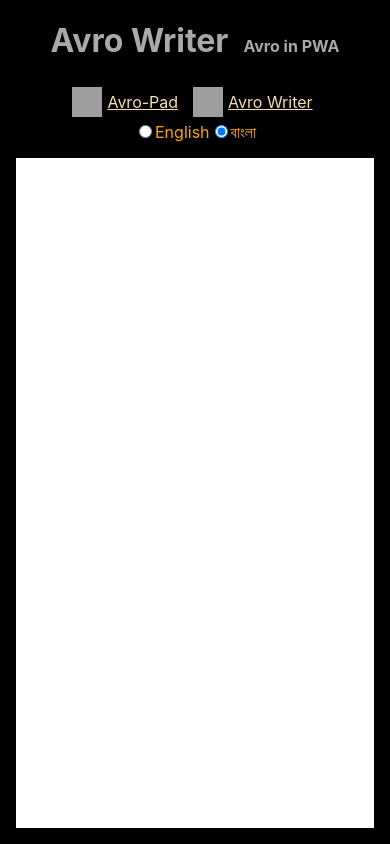
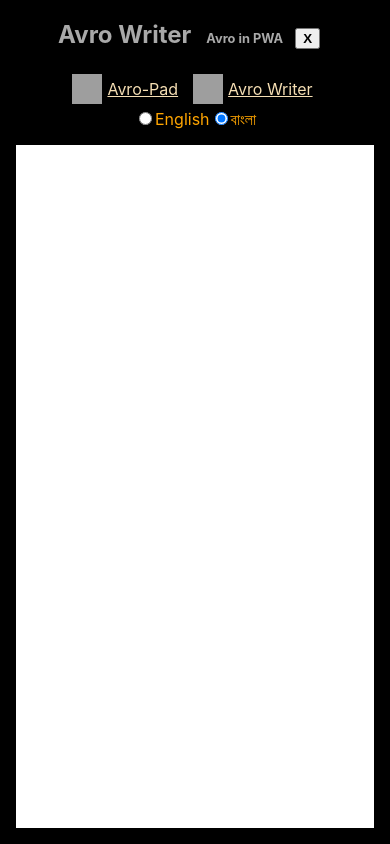
Before and after one commit to ibrahim-13/avro-writer, a React (Create React App) app: page / in a window 390 px wide. Built offline with nearby package versions, Linux system fonts and the light colour scheme; grey boxes are pictures that could not be loaded.

Commit message:
Hidable header for mobile

```diff
--- a/src/App.css
+++ b/src/App.css
@@ -1,11 +1,20 @@
-.heading {
+.header-label {
   text-align: center;
   color: darkgray;
 }
 
-.heading-comment {
-  font-size: 1rem;
+.header-comment {
+  font-size: 0.8rem;
   padding-left: 15px;
+}
+
+.header-cross-btn {
+  display: none;
+}
+
+.header-btn {
+  margin: 10px;
+  font-size: 1.3rem;
 }
 
 .writer {
@@ -58,4 +67,9 @@ textarea.text-area:hover {
   .info-keybinding {
     display: none;
   }
+
+  .header-cross-btn {
+    display: inline;
+    padding: 12px;
+  }
 }
--- a/src/Header.tsx
+++ b/src/Header.tsx
@@ -15,12 +15,17 @@ function GithubLink(props: GithubLinkProps): JSX.Element {
 }
 
 export function Header(): JSX.Element {
+  const [show, setShow] = React.useState<boolean>(true);
+
+  if (!show) return <button className="header-btn" onClick={(): void => setShow(true)}><b>Avro Writer</b></button>;
+
   return (
-    <div>
-      <h1 className="heading">
+    <div className="header">
+      <h2 className="header-label">
         Avro Writer
-        <span className="heading-comment">Avro in PWA</span>
-      </h1>
+        <span className="header-comment">Avro in PWA</span>
+        <span className="header-cross-btn"><button onClick={(): void => setShow(false)}><b>X</b></button></span>
+      </h2>
       <div className="header-links">
         <GithubLink label="Avro-Pad" link="https://github.com/omicronlab/avro-pad/" />
         <GithubLink label="Avro Writer" link="https://github.com/ibrahim-13/avro-writer" />
```
